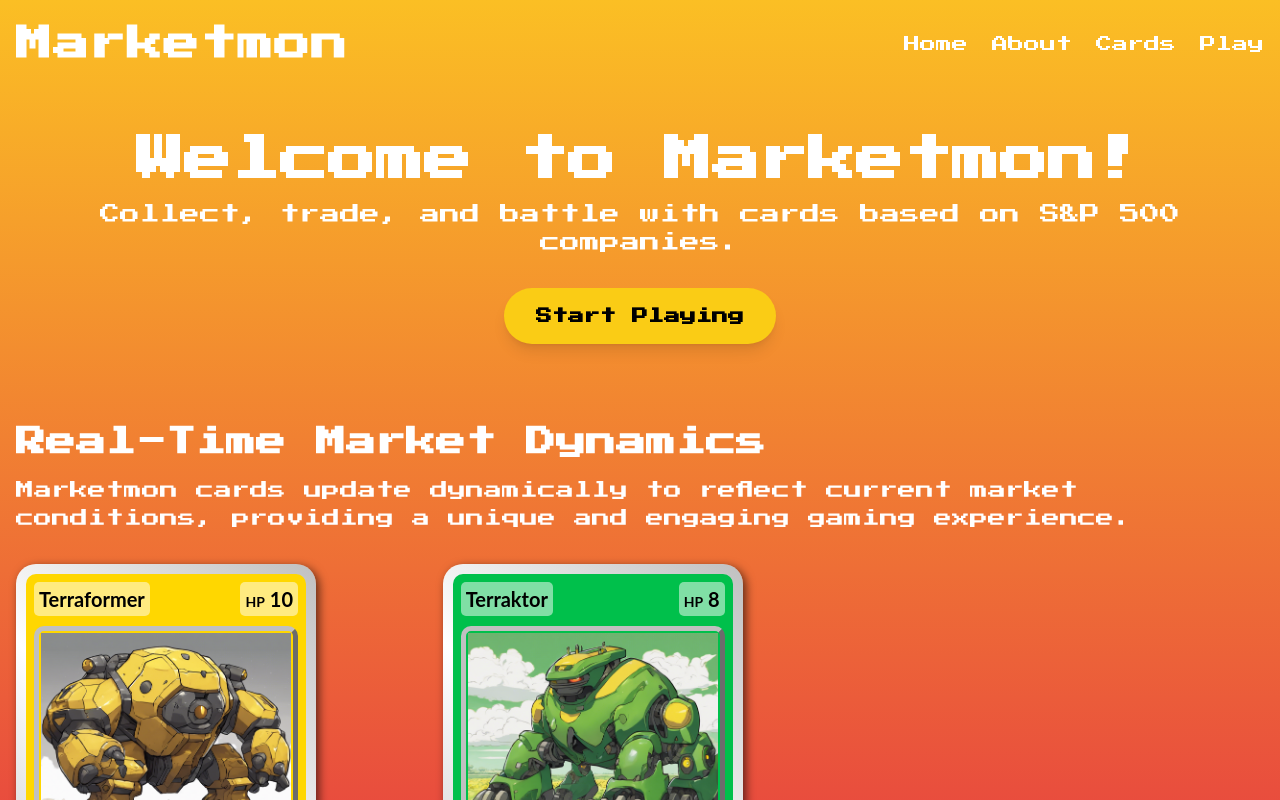
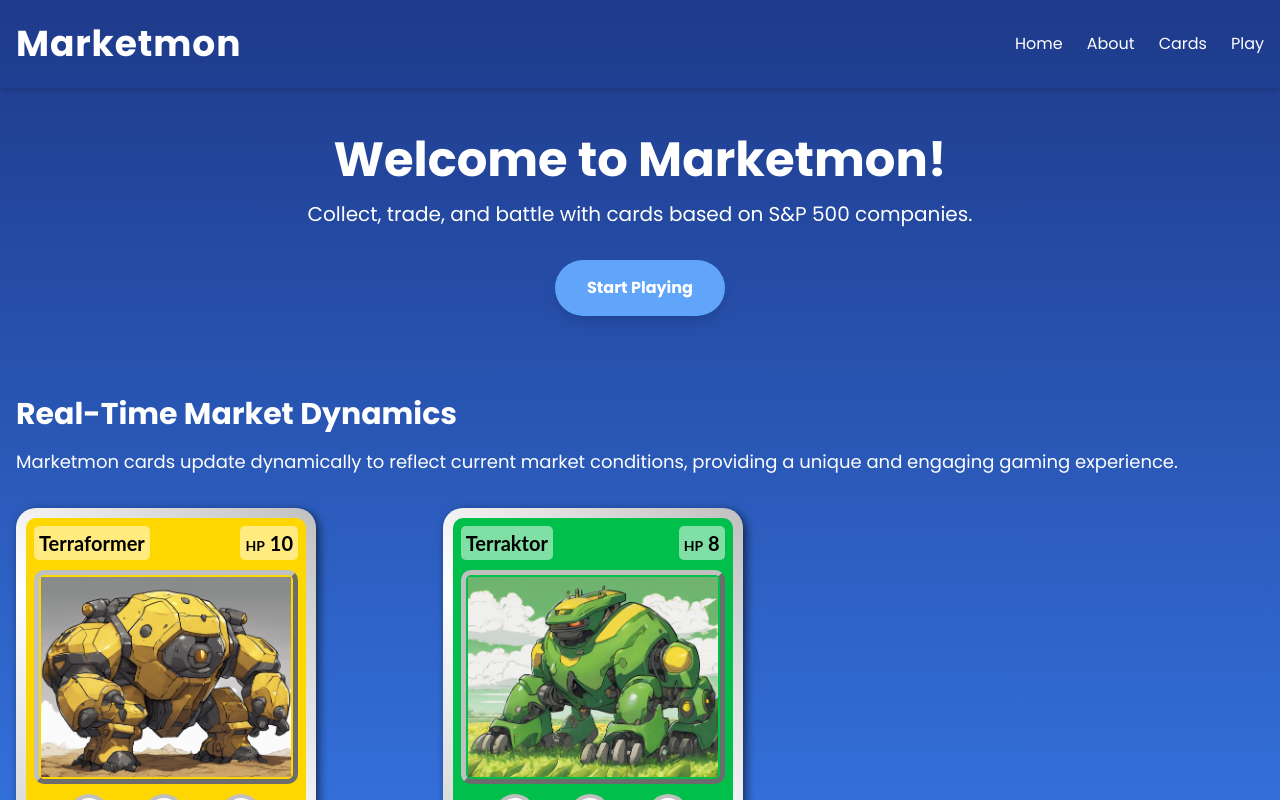
Before and after one commit to jorgoose/marketmon, a SvelteKit app in the folder marketmon-ui/: page / in a window 1280 px wide. Shown: the top 800 px of the page. Built offline with nearby package versions, Linux system fonts and the light colour scheme.

Commit message:
STYLESSSS

```diff
--- a/marketmon-ui/src/routes/+page.svelte
+++ b/marketmon-ui/src/routes/+page.svelte
@@ -1,15 +1,34 @@
 <script>
     import Card from "./Card.svelte";
   </script>
-<div class="min-h-screen bg-gradient-to-b from-amber-400 to-rose-600 text-white font-retro">
-    <header class="container mx-auto px-4 py-6 flex justify-between items-center">
+
+  <div
+    class="min-h-screen bg-gradient-to-b from-blue-900 to-blue-500 text-white font-poppins"
+  >
+    <header
+      class="container mx-auto px-4 py-6 flex justify-between items-center shadow-md"
+    >
       <h1 class="text-4xl font-bold tracking-wide">Marketmon</h1>
       <nav class="hidden md:block">
         <ul class="flex space-x-6">
-                <li><a href="/" class="hover:text-yellow-200">Home</a></li>
-                <li><a href="/about" class="hover:text-yellow-200">About</a></li>
-                <li><a href="/cards" class="hover:text-yellow-200">Cards</a></li>
-                <li><a href="/play" class="hover:text-yellow-200">Play</a></li>
+          <li>
+            <a href="/" class="hover:text-blue-200 transition duration-300">Home</a>
+          </li>
+          <li>
+            <a href="/about" class="hover:text-blue-200 transition duration-300"
+              >About</a
+            >
+          </li>
+          <li>
+            <a href="/cards" class="hover:text-blue-200 transition duration-300"
+              >Cards</a
+            >
+          </li>
+          <li>
+            <a href="/play" class="hover:text-blue-200 transition duration-300"
+              >Play</a
+            >
+          </li>
         </ul>
       </nav>
     </header>
@@ -17,36 +36,45 @@
     <main class="container mx-auto px-4 py-12">
       <section class="text-center">
         <h2 class="text-5xl font-bold mb-4">Welcome to Marketmon!</h2>
-            <p class="text-xl mb-8">Collect, trade, and battle with cards based on S&P 500 companies.</p>
-            <a href="/play" class="inline-block bg-yellow-400 text-black font-bold py-4 px-8 rounded-full shadow-lg hover:bg-yellow-500 transition duration-300">Start Playing</a>
+        <p class="text-xl mb-8">
+          Collect, trade, and battle with cards based on S&P 500 companies.
+        </p>
+        <a
+          href="/play"
+          class="inline-block bg-blue-400 text-white font-bold py-4 px-8 rounded-full shadow-lg hover:bg-blue-500 transition duration-300"
+          >Start Playing</a
+        >
       </section>
 
       <section class="mt-20">
         <h3 class="text-3xl font-bold mb-4">Real-Time Market Dynamics</h3>
-            <p class="text-lg mb-8">Marketmon cards update dynamically to reflect current market conditions, providing a unique and engaging gaming experience.</p>
+        <p class="text-lg mb-8">
+          Marketmon cards update dynamically to reflect current market conditions,
+          providing a unique and engaging gaming experience.
+        </p>
         <div class="grid grid-cols-1 md:grid-cols-3 gap-8">
           <Card
-                    name={'Terraformer'}
+            name="Terraformer"
             health={10}
             growth={11}
             attack={3}
             defense={1}
-                    sector={'Industrials'}
-                    company={'Caterpillar Inc.'}
-                    ticker={'CAT'}
-                    image={'/terraformer.png'}
+            sector="Industrials"
+            company="Caterpillar Inc."
+            ticker="CAT"
+            image="/terraformer.png"
           />
           <Card
-                    name={'Terraktor'}
+            name="Terraktor"
             health={8}
             growth={12}
             attack={2}
             defense={2}
-                    sector={'Industrials'}
-                    company={'John Deere'}
-                    ticker={'DE'}
-                    image={'/terraktor.png'}
-                    color={"#00c04b"}
+            sector="Industrials"
+            company="John Deere"
+            ticker="DE"
+            image="/terraktor.png"
+            color="#00c04b"
           />
         </div>
       </section>
@@ -58,9 +86,8 @@
   </div>
 
   <style>
-@import url('https://fonts.googleapis.com/css2?family=Press+Start+2P&display=swap');
-
+    @import url("https://fonts.googleapis.com/css2?family=Poppins:wght@400;700&display=swap");
     :global(body) {
-    font-family: 'Press Start 2P', cursive;
+      font-family: "Poppins", sans-serif;
     }
   </style>
--- /dev/null
+++ b/marketmon-ui/src/routes/cards/+page.server.ts
@@ -0,0 +1,12 @@
+import type {PageServerLoad} from './$types';
+import type {Card} from '../../lib/game-types';
+
+
+export const load: PageServerLoad = async ({fetch}) => {
+    const response = await fetch('/data.json');
+    const cards: Card[] = await response.json();
+
+    return {
+        cards
+    };
+}
--- /dev/null
+++ b/marketmon-ui/src/routes/cards/+page.svelte
@@ -0,0 +1,71 @@
+<script lang="ts">
+import type { PageServerData } from "./$types";
+import Card from "../Card.svelte";
+
+export let data: PageServerData;
+
+</script>
+
+<div
+    class="min-h-screen bg-gradient-to-b from-blue-900 to-blue-500 text-white font-poppins"
+  >
+    <header
+      class="container mx-auto px-4 py-6 flex justify-between items-center shadow-md"
+    >
+      <h1 class="text-4xl font-bold tracking-wide">Marketmon</h1>
+      <nav class="hidden md:block">
+        <ul class="flex space-x-6">
+          <li>
+            <a href="/" class="hover:text-blue-200 transition duration-300">Home</a>
+          </li>
+          <li>
+            <a href="/about" class="hover:text-blue-200 transition duration-300"
+              >About</a
+            >
+          </li>
+          <li>
+            <a href="/cards" class="hover:text-blue-200 transition duration-300"
+              >Cards</a
+            >
+          </li>
+          <li>
+            <a href="/play" class="hover:text-blue-200 transition duration-300"
+              >Play</a
+            >
+          </li>
+        </ul>
+      </nav>
+    </header>
+
+
+    <div class="your-hand container mx-auto px-4 py-8">
+        <div class="grid grid-cols-1 md:grid-cols-5 gap-8">
+            {#each data.cards as card}
+                    <Card
+                        sizeMultiplier={.9}
+                        name={card.name}
+                        health={card.health || 0}
+                        defense={card.defense || 0}
+                        attack={card.attack || 0}
+                        growth={card.growth || 0}
+                        image={'https://img.pokemondb.net/sprites/scarlet-violet/normal/charizard.png'}
+                        company={'chris is dumb'}
+                        ticker={'chris is dumb'}
+                        sector={'chris is dumb'}
+                    />
+            {/each}
+        </div>
+    </div>
+</div>
+
+<style>
+
+
+.card-slot {
+    transition: transform 0.3s ease;
+}
+
+.card-slot:hover {
+    transform: scale(1.05);
+}
+</style>
--- a/marketmon-ui/src/routes/play/+page.server.ts
+++ b/marketmon-ui/src/routes/play/+page.server.ts
@@ -1,5 +1,5 @@
 import type {PageServerLoad} from './$types';
-import type {Card, Player, GameState} from './game-types';
+import type {Card, Player, GameState} from '../../lib/game-types';
 
 function generateRandomNumbers(n: number, k: number) {
     if (n > k + 1) {
--- a/marketmon-ui/src/routes/play/+page.svelte
+++ b/marketmon-ui/src/routes/play/+page.svelte
@@ -3,7 +3,7 @@ import type { PageServerData } from "./$types";
 import Card from "../Card.svelte";
 import { slide } from 'svelte/transition';
 import { quintOut } from 'svelte/easing';
-import type {GameState, Action, Attack, Card as CardT} from './game-types';
+import type {GameState, Action, Attack, Card as CardT} from '../../lib/game-types';
 
 export let data: PageServerData;
 
@@ -160,11 +160,7 @@ async function playCard(cardName: string) {
 </div>
 
 <style>
-@import url('https://fonts.googleapis.com/css2?family=Press+Start+2P&display=swap');
 
-:global(body) {
-    font-family: 'Press Start 2P', cursive;
-}
 
 .card-slot {
     transition: transform 0.3s ease;
```
Also changed, not shown: marketmon-ui/src/lib/game-types.d.ts (renamed from marketmon-ui/src/routes/play/game-types.d.ts). Lines whose indentation alone changed are shown as unchanged.
